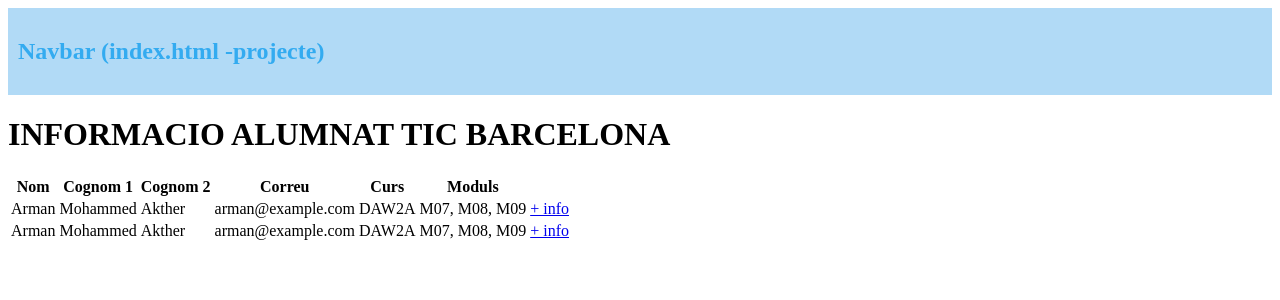
After one commit to mohammedaktherarman/django_arman, a Django app: page /centre/students/ in a window 1280 px wide. The commit adds this page. Shown: the top 300 px of the page. Run offline with Django 5.2, Linux system fonts and the light colour scheme.

Commit message:
fet apartat 2

```diff
--- a/ACTIVITAT_13/TIC_BCN_AR/centre/templates/students.html
+++ b/ACTIVITAT_13/TIC_BCN_AR/centre/templates/students.html
@@ -0,0 +1,28 @@
+{% extends 'index.html' %}
+
+{% block content %}
+<h1>INFORMACIO ALUMNAT TIC BARCELONA</h1>
+
+<table>
+    <tr>
+        <th>Nom</th>
+        <th>Cognom 1</th>
+        <th>Cognom 2</th>
+        <th>Correu</th>
+        <th>Curs</th>
+        <th>Moduls</th>
+    </tr>
+    {% for student in students %}
+    <tr>
+        <td>{{ student.nom }}</td>
+        <td>{{ student.cognom1 }}</td>
+        <td>{{ student.cognom2 }}</td>
+        <td>{{ student.correu }}</td>
+        <td>{{ student.curs }}</td>
+        <td>{{ student.moduls|join:", " }}</td>
+        <td><a href="{% url 'students2' student.id %}"> + info </a></td>
+    </tr>
+    {% endfor %}
+</table>
+
+{% endblock %}
--- a/ACTIVITAT_13/TIC_BCN_AR/centre/urls.py
+++ b/ACTIVITAT_13/TIC_BCN_AR/centre/urls.py
@@ -2,6 +2,9 @@ from django.urls import path
 from . import views
 
 urlpatterns = [
-    path('', views.index, name='index'),
-    path('index2',views.index,name='index'),
+    path('teachers/', views.teachers, name='teachers'),
+    path('teachers/<int:pk>/', views.teachers2, name='teacher2'),
+    path('students/', views.students, name='students'),
+    path('students/<int:pk>/', views.students2, name='students2'),
+
 ]
--- a/ACTIVITAT_13/TIC_BCN_AR/centre/views.py
+++ b/ACTIVITAT_13/TIC_BCN_AR/centre/views.py
@@ -1,7 +1,43 @@
-from django.http import HttpResponse
 from django.shortcuts import render
-from django.template import loader
 
-def index(request):
-    professor = {"name": "Roger", "surname": "Sobrino", "age": "17"}
-    return render(request, 'index.html', {'nombre':professor["name"],'surname':professor["surname"],'age':professor["age"]})
+def students(request):
+    students = [
+        { 'id': 1, 'nom': 'Arman', 'cognom1': 'Mohammed', 'cognom2': 'Akther', 'correu': 'arman@example.com', 'curs': 'DAW2A', 'moduls': ['M07', 'M08', 'M09']},
+        { 'id': 2, 'nom': 'Arman', 'cognom1': 'Mohammed', 'cognom2': 'Akther', 'correu': 'arman@example.com', 'curs': 'DAW2A', 'moduls': ['M07', 'M08', 'M09']},
+    ]
+    return render(request, 'students.html', {'students': students})
+
+def students2(request, pk):
+    students = [
+        { 'id': 1, 'nom': 'Arman', 'cognom1': 'Mohammed', 'cognom2': 'Akther', 'correu': 'arman@example.com', 'curs': 'DAW2A', 'moduls': ['M07', 'M08', 'M09']},
+        { 'id': 2, 'nom': 'Arman', 'cognom1': 'Mohammed', 'cognom2': 'Akther', 'correu': 'arman@example.com', 'curs': 'DAW2A', 'moduls': ['M07', 'M08', 'M09']},
+    ]
+
+    student_Obj = None
+    for student in students:
+        if student['id'] == pk:
+            student_Obj = student
+            break
+
+    return render(request, 'student2.html', {'student_Obj': student_Obj})
+
+def teachers(request):
+    professors = [
+        { 'id': 1, 'nom': 'Roger', 'cognom1': 'Sobrino', 'cognom2': 'Gil', 'correu': 'roger@example.com', 'curs': 'DAW2A', 'moduls': ['M07']},
+        { 'id': 2, 'nom': 'Roger', 'cognom1': 'Sobrino', 'cognom2': 'Gil', 'correu': 'roger@example.com', 'curs': 'DAW2A', 'moduls': ['M07']},
+    ]
+    return render(request, 'teachers.html', {'teachers': professors})
+
+def teachers2(request, pk):
+    professors = [
+        { 'id': 1, 'nom': 'Roger', 'cognom1': 'Sobrino', 'cognom2': 'Gil', 'correu': 'roger@example.com', 'curs': 'DAW2A', 'moduls': ['M07']},
+        { 'id': 2, 'nom': 'Roger', 'cognom1': 'Sobrino', 'cognom2': 'Gil', 'correu': 'roger@example.com', 'curs': 'DAW2A', 'moduls': ['M07']},
+    ]
+
+    teacher_Obj = None
+    for teacher in professors:
+        if teacher['id'] == pk:
+            teacher_Obj = teacher
+            break
+
+    return render(request, 'teacher2.html', {'teacher_Obj': teacher_Obj})
--- /dev/null
+++ b/ACTIVITAT_13/TIC_BCN_AR/templates/head/header.html
@@ -0,0 +1,5 @@
+<header>
+    <div style="background-color: #b1daf6; padding: 10px; color: rgb(51, 171, 240);">
+        <h2>Navbar (index.html -projecte)</h2>
+    </div>
+</header>
--- a/ACTIVITAT_13/TIC_BCN_AR/templates/index.html
+++ b/ACTIVITAT_13/TIC_BCN_AR/templates/index.html
@@ -6,16 +6,11 @@
     <title>Centre</title>
 </head>
 <body>
-    <div>
-        <div>
-            <label for="">Nom:</label> {{nombre}}
-        </div>
-        <div>
-            <label for="">Cognom:</label> {{surname}}
-        </div>
-        <div>
-            <label for="">Edat:</label> {{age}}
-        </div>
-    </div>
+    {% include "head/header.html" %}
+
+    {% block content %}
+
+    {% endblock %}
+
 </body>
 </html>
```
Also changed, not shown: ACTIVITAT_13/TIC_BCN_AR/centre/templates/student2.html (added, +16 -0 lines), ACTIVITAT_13/TIC_BCN_AR/centre/templates/teacher2.html (added, +13 -0 lines), ACTIVITAT_13/TIC_BCN_AR/centre/templates/teachers.html (+25 -0 lines), README.md, image-1.png (added), image.png (added), 1 other file.
